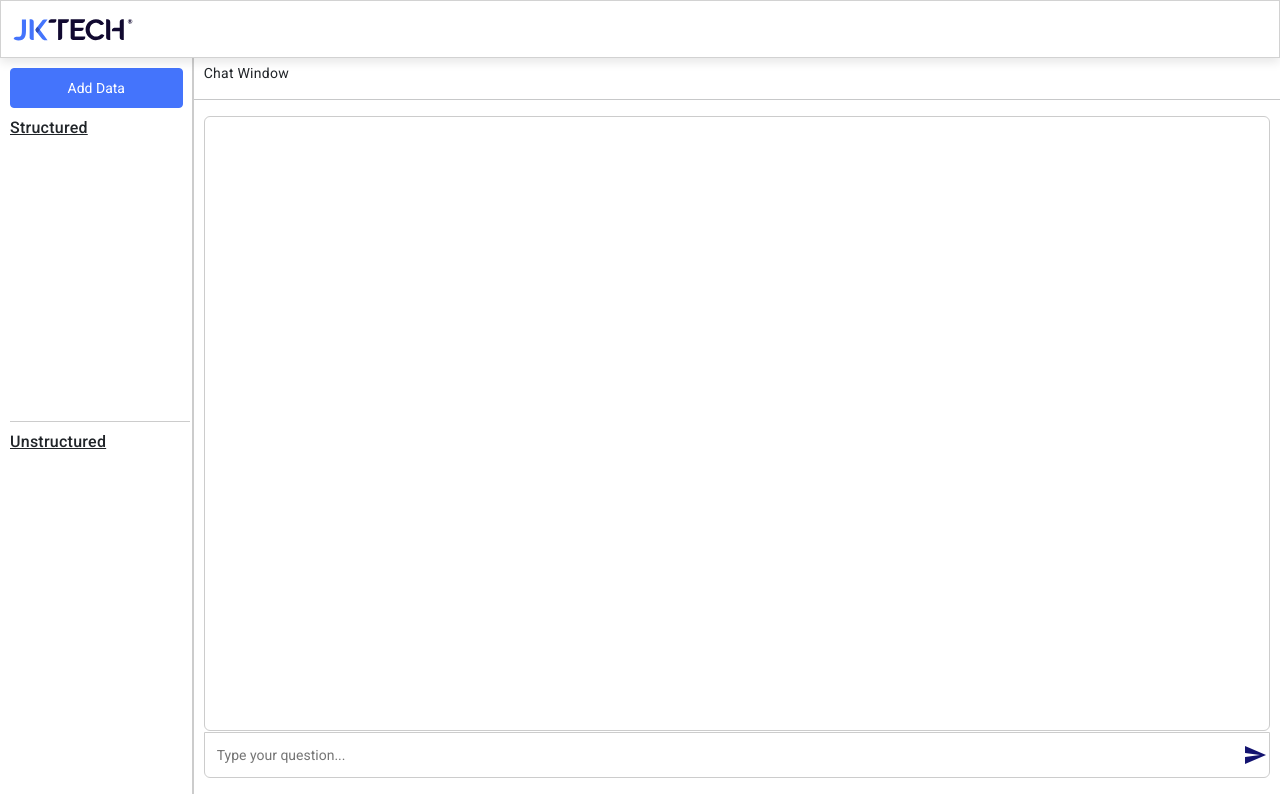
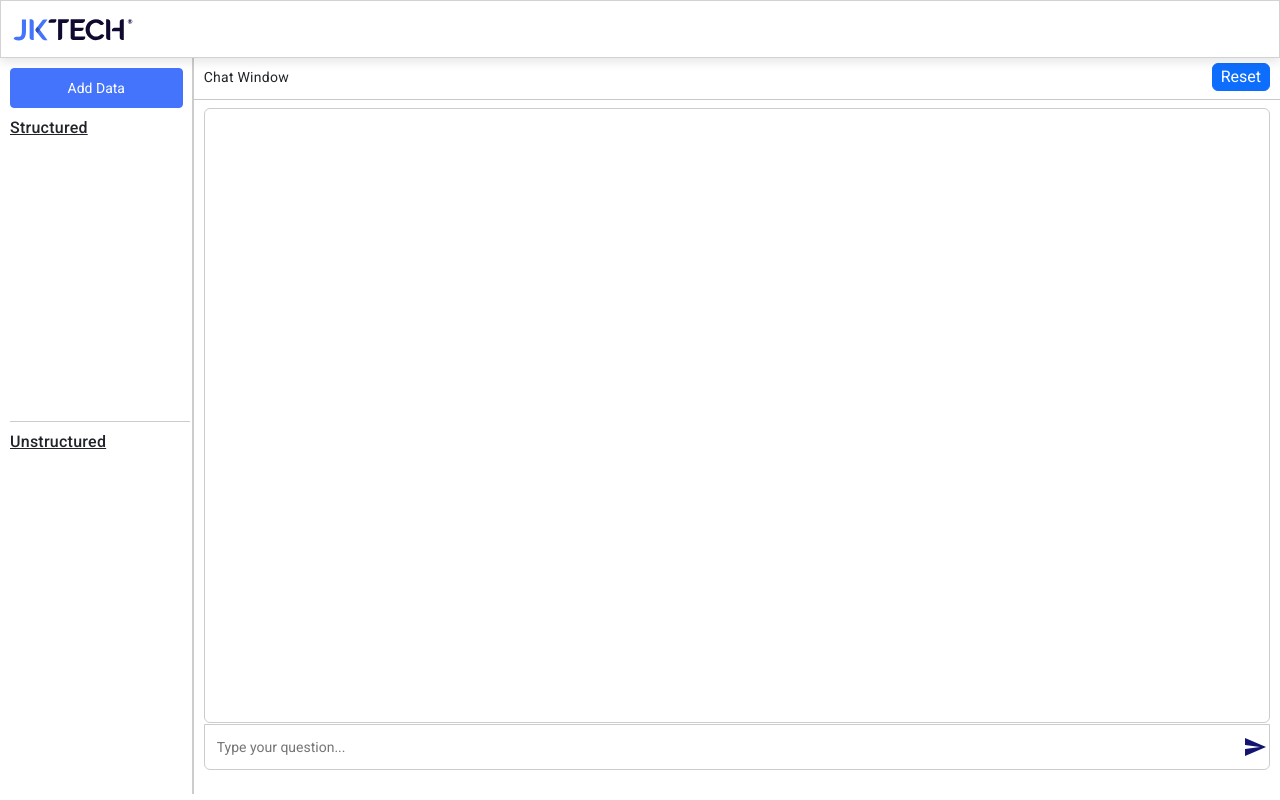
Before and after one commit to JKTech-COI/GraphEKE-Frontend, an Angular app: page / in a window 1280 px wide. Built offline with nearby package versions, Linux system fonts and the light colour scheme.

Commit message:
reset_button_added

```diff
--- a/angular.json
+++ b/angular.json
@@ -93,6 +93,7 @@
             ],
             "styles": [
               "@angular/material/prebuilt-themes/indigo-pink.css",
+              "node_modules/ngx-toastr/toastr.css",
               "src/styles.css"
             ],
             "scripts": []
--- a/src/app/app.module.ts
+++ b/src/app/app.module.ts
@@ -8,6 +8,7 @@ import { HomeComponent } from './home/home.component';
 import { FormsModule } from '@angular/forms';
 import {MatInputModule} from '@angular/material/input';
 import {MatIconModule} from '@angular/material/icon';
+import { BrowserAnimationsModule } from '@angular/platform-browser/animations';
 import {MatProgressSpinnerModule} from '@angular/material/progress-spinner';
 import { HttpClientModule } from '@angular/common/http';
 import { ToastrModule } from 'ngx-toastr';
@@ -25,6 +26,7 @@ import { ToastrModule } from 'ngx-toastr';
     MatInputModule,
     MatProgressSpinnerModule,
     HttpClientModule,
+    BrowserAnimationsModule,
     ToastrModule.forRoot(),
   ],
   providers: [],
--- a/src/app/home/home.component.css
+++ b/src/app/home/home.component.css
@@ -66,16 +66,26 @@
   .right-section{
     flex: 5.1;
     overflow: hidden;
-
   }
   .separator {
     width: 2px;
     background-color: #ccc;
   }
   .right-section p{
-    margin: 5px 0px 5px 10px;
+    margin: 5px 0px 0px 10px;
+    display: flex;
+    justify-content: space-between;
+    align-items: center;
   }
-
+  .right-section button {
+    padding: 1px 8px;
+    margin-left: auto;
+    margin-right: 10px;
+  }
+  .top_hr{
+   margin: 8px 0px !important;
+   padding: 0px !important;
+  }
   /* .chatContainer {
     display: flex;
     flex-direction: column;
--- a/src/app/home/home.component.html
+++ b/src/app/home/home.component.html
@@ -35,8 +35,12 @@
     </div>
     <div class="separator"></div>
     <div class="right-section">
-      <p>Chat Window</p>
-      <hr>
+      <p>Chat Window
+        <span class="ml-auto">
+          <button class="btn btn-primary" (click)="reset()">Reset</button>
+        </span>
+      </p>
+      <hr class="top_hr" >
       <div class="chatContainer">
         <div class="chatSection">
           <ng-container *ngFor="let message of chatMessages">
--- a/src/app/home/home.component.ts
+++ b/src/app/home/home.component.ts
@@ -31,8 +31,19 @@ export class HomeComponent {
   }
 
 
-  selection(){
-    this.source_selection = !this.source_selection;
+  reset(){
+    this.loading1=true;
+    this.http.get('http://35.207.234.212:5000/refresh')
+    .subscribe((response:any) => {
+      console.log(response);
+      this.loading1=false
+      this.toastr.success(response);
+      this.selectedSource='';
+    },
+    error=>{
+      this.loading1=false;
+    })
+
   }
 
   onFileSelected(event: any): void {
@@ -153,7 +164,7 @@ isStructured:boolean=false;
           console.log(data);
           this.loading=false;
           this.isUnstructGenerated=true;
-          this.successMessage = "Unstructured KG generated successfully!, Now you can chat!";
+          this.successMessage = "Unstructured KG generated successfully!";
           setTimeout(() => {
             this.successMessage = null;
           }, 3500);
```
